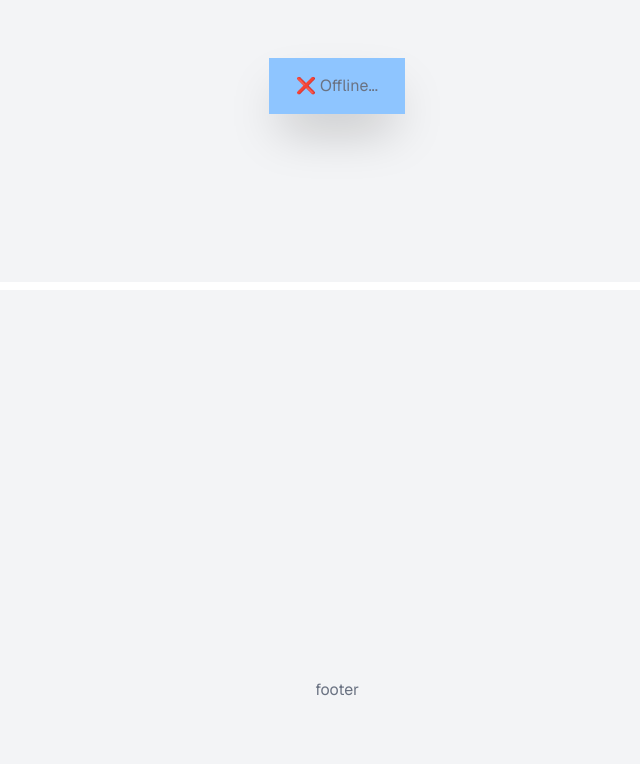
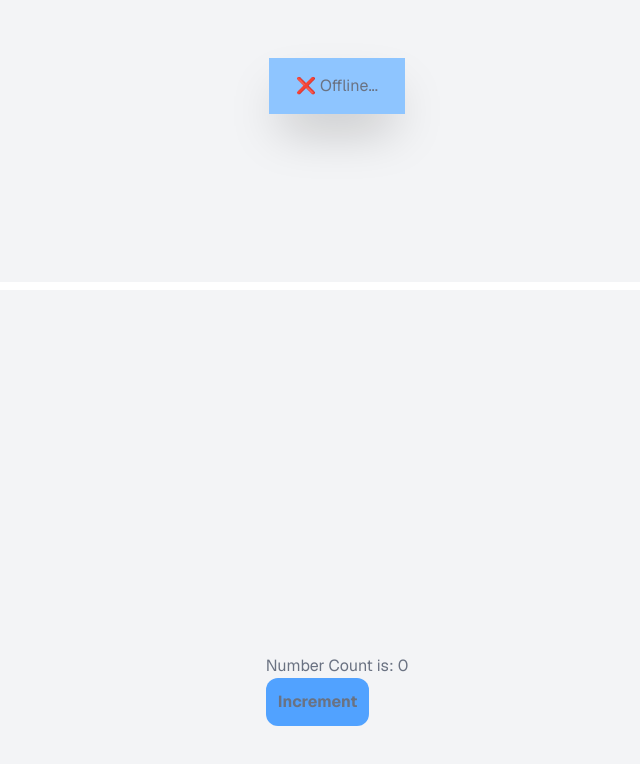
Before and after one commit to Mohib008/Friendslist, a Next.js app: page / in a window 1280 px wide. Shown: the part 1334-2098 px from the top of the page, without its empty margins (311-951 px from the left). Built offline with nearby package versions, Linux system fonts and the light colour scheme.

Commit message:
new hooks added to footer component

```diff
--- a/Components/footer.jsx
+++ b/Components/footer.jsx
@@ -1,7 +1,23 @@
 import React from "react";
+import { useState } from "react";
 
 function footer() {
-  return <div>footer</div>;
+  const [count, setCount] = useState(0);
+
+  const changeCount = () => {
+    setCount(count + 1);
+  };
+  return (
+    <div>
+      <p>Number Count is: {count} </p>
+      <button
+        className="bg-blue-400 hover:bg-blue-500 rounded-xl p-3  hover:text-white font-bold"
+        onClick={changeCount}
+      >
+        Increment
+      </button>
+    </div>
+  );
 }
 
 export default footer;
```
